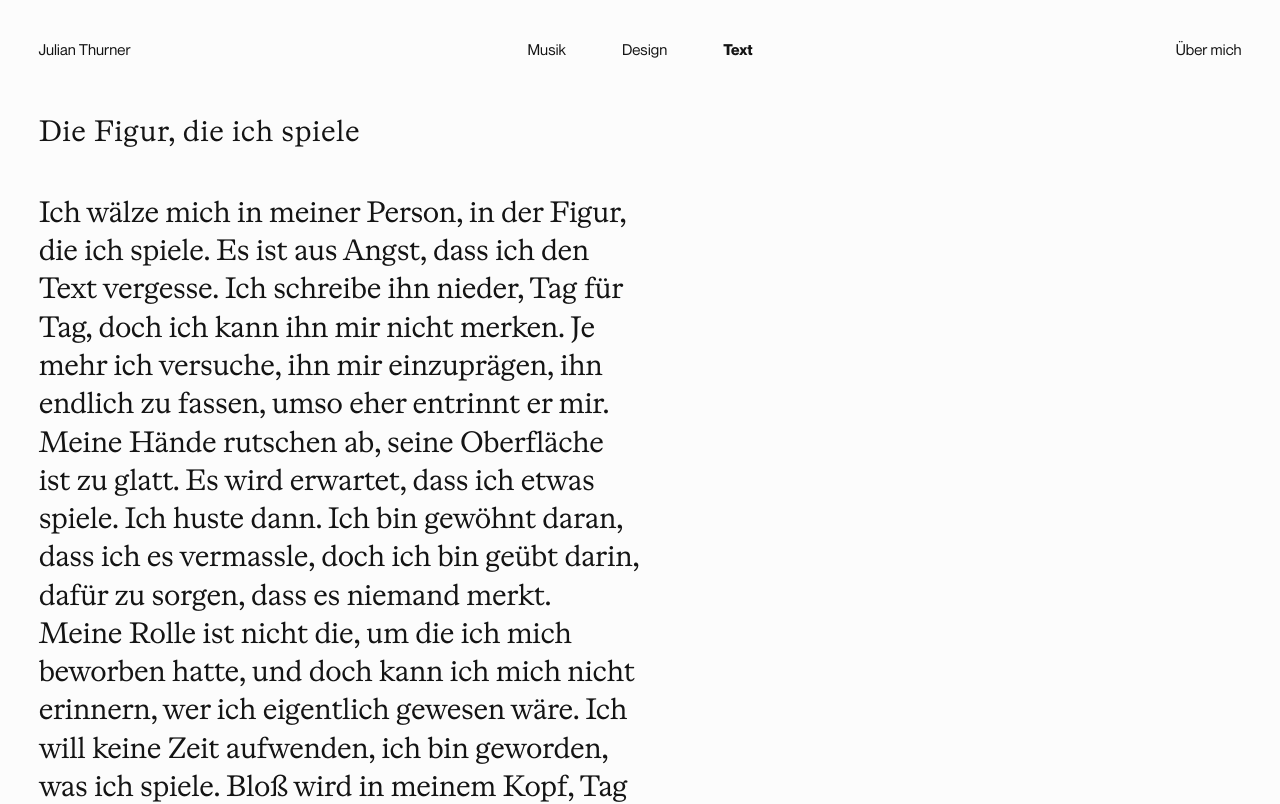
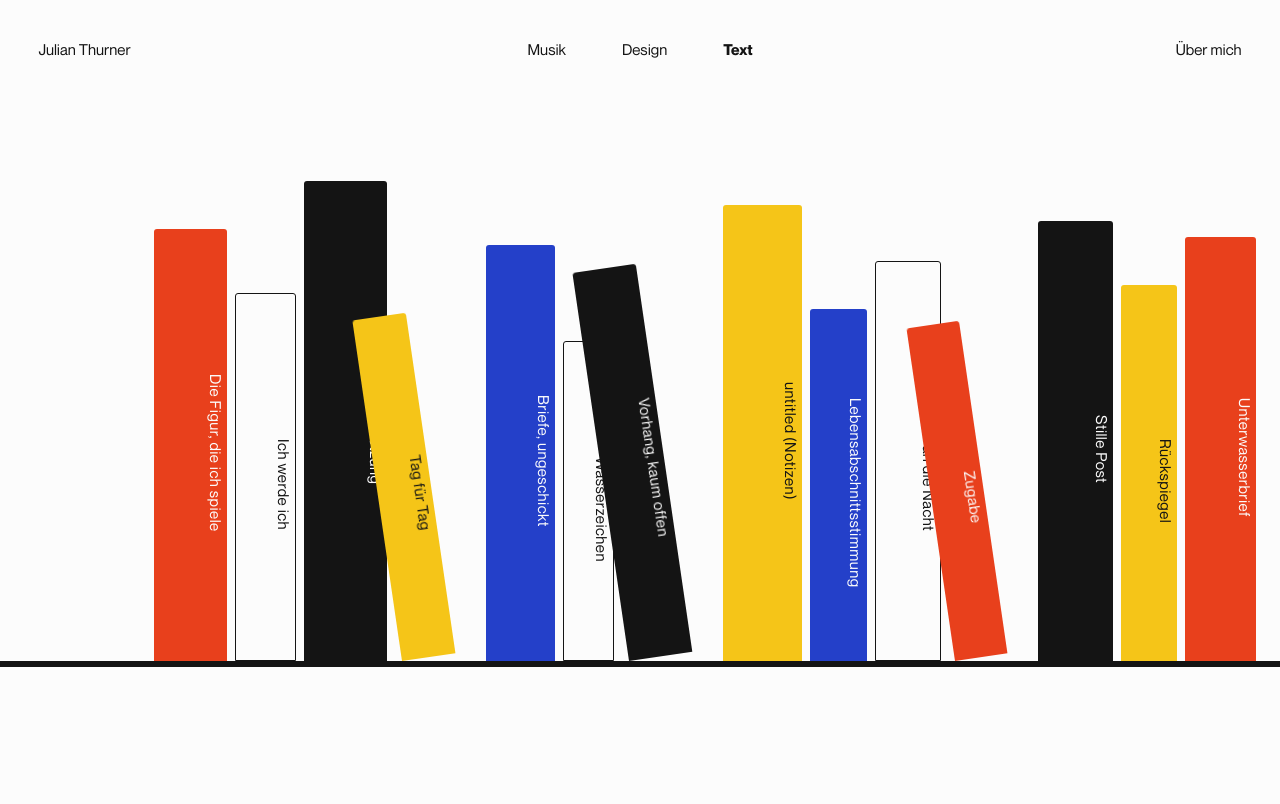
Before and after one commit to julianthurner05/portfolio-website, a plain HTML site: page text.html in a window 1280 px wide. Shown: the top 804 px of the page. Drawn offline with Linux system fonts and the light colour scheme.

Commit message:
Bücherregal für Texte, Design-Seite, Startmenü abgeschafft
/text ist jetzt ein horizontal scrollbares Regal: jeder Text ein
stilisierter Buchrücken in den Seitenfarben, manche lehnen an; das
Rad scrollt seitwärts. "Die Figur, die ich spiele" steht als echtes
Buch und öffnet die Leseseite /text-die-figur, die übrigen Rücken
sind erfundene Platzhalter. Design hat eine eigene Seite mit der
Bauhaus-Dreiheit und der Werkliste. Das Zwischenmenü ist weg: /
leitet auf /musik um, der Name in der Leiste ist nicht mehr
klickbar. Favicon zeigt jetzt das Cursor-Duo (Ring plus Punkt,
im Dunkelmodus weiß), und im Playmodus sind die Titel schlicht
schwarz statt im Differenz-Modus.

Co-Authored-By: Claude Fable 5 <noreply@anthropic.com>

```diff
--- a/script.js
+++ b/script.js
@@ -373,3 +373,18 @@ if (dot && ring && matchMedia("(pointer: fine)").matches) {
 		})();
 	}
 }
+
+// Regal: vertikales Radeln scrollt horizontal
+const shelf = document.querySelector(".shelf");
+if (shelf) {
+	shelf.addEventListener(
+		"wheel",
+		(e) => {
+			if (Math.abs(e.deltaY) > Math.abs(e.deltaX)) {
+				shelf.scrollLeft += e.deltaY;
+				e.preventDefault();
+			}
+		},
+		{ passive: false }
+	);
+}
--- a/styles.css
+++ b/styles.css
@@ -336,16 +336,10 @@ body.listening .track:not(.current) {
 	opacity: 0;
 	pointer-events: none;
 }
-/* lesbar auf jedem Visual: Differenz-Modus macht die Zeile
-   auf dunklem Grund weiß, auf hellem dunkel */
+/* die laufende Zeile liegt schwarz über dem hellen Visual */
 body.listening .track.current {
 	position: relative;
 	z-index: 2;
-	color: #fff;
-	mix-blend-mode: difference;
-}
-body.listening .track.current .t-bar {
-	background: #fff;
 }
 .tracks {
 	list-style: none;
@@ -435,6 +429,68 @@ body.listening .track.current .t-bar {
 }
 .reading p {
 	margin: 0 0 1.45em;
+}
+
+/* Bücherregal: horizontal scrollbar, jeder Text ein stilisierter
+   Buchrücken; manche lehnen an ihren Nachbarn */
+.shelf-page {
+	min-height: 100svh;
+	display: grid;
+	align-content: center;
+}
+.shelf {
+	overflow-x: auto;
+	overflow-y: hidden;
+	scrollbar-width: none;
+}
+.shelf::-webkit-scrollbar {
+	display: none;
+}
+.shelf-row {
+	display: flex;
+	align-items: flex-end;
+	gap: 0.5rem;
+	width: max-content;
+	padding: 3rem 12vw 0;
+	border-bottom: 6px solid var(--black);
+}
+.book {
+	position: relative;
+	flex: none;
+	border-radius: 3px 3px 0 0;
+	text-decoration: none;
+	transition: translate 0.25s ease;
+}
+a.book:hover {
+	translate: 0 -10px;
+}
+.book .spine {
+	position: absolute;
+	inset: 0;
+	display: flex;
+	justify-content: center;
+	writing-mode: vertical-rl;
+	padding-top: 1rem;
+	font-size: 0.95rem;
+	letter-spacing: 0.03em;
+	white-space: nowrap;
+	overflow: hidden;
+}
+.book.lean {
+	transform: rotate(-8deg);
+	transform-origin: bottom left;
+	z-index: 1;
+	margin-left: 0.4rem;
+	margin-right: 1.4rem;
+}
+.b-blue { background: var(--blue); color: var(--paper); }
+.b-red { background: var(--red); color: var(--paper); }
+.b-yellow { background: var(--yellow); color: var(--black); }
+.b-black { background: var(--black); color: var(--paper); }
+.b-paper {
+	background: var(--paper);
+	color: var(--black);
+	border: var(--line) solid var(--black);
 }
 
 /* Kontakt: große Zeilen-Labels, Linie statt Kasten, Senden unten rechts */
--- a/text.html
+++ b/text.html
@@ -12,10 +12,10 @@
 	</head>
 	<body>
 		<header class="topbar">
-			<a class="wordmark" href="/">Julian Thurner</a>
+			<span class="wordmark">Julian Thurner</span>
 			<nav>
 				<a href="/musik">Musik</a>
-				<a href="/#design">Design</a>
+				<a href="/design">Design</a>
 				<a href="/text" aria-current="page">Text</a>
 			</nav>
 			<a href="/about">Über mich</a>
@@ -24,37 +24,53 @@
 		<div id="cursor-ring" aria-hidden="true"></div>
 
 		<main>
-			<div class="page reading">
-				<article>
-					<h1>Die Figur, die ich spiele</h1>
-					<p>
-						Ich wälze mich in meiner Person, in der Figur, die ich spiele. Es
-						ist aus Angst, dass ich den Text vergesse. Ich schreibe ihn
-						nieder, Tag für Tag, doch ich kann ihn mir nicht merken. Je mehr
-						ich versuche, ihn mir einzuprägen, ihn endlich zu fassen, umso
-						eher entrinnt er mir. Meine Hände rutschen ab, seine Oberfläche
-						ist zu glatt. Es wird erwartet, dass ich etwas spiele. Ich huste
-						dann. Ich bin gewöhnt daran, dass ich es vermassle, doch ich bin
-						geübt darin, dafür zu sorgen, dass es niemand merkt. Meine Rolle
-						ist nicht die, um die ich mich beworben hatte, und doch kann ich
-						mich nicht erinnern, wer ich eigentlich gewesen wäre. Ich will
-						keine Zeit aufwenden, ich bin geworden, was ich spiele. Bloß wird
-						in meinem Kopf, Tag für Tag, alles weggewischt, was man mir
-						aufgetragen hat zu sagen. Es ist etwas versteckt hinter meinem
-						Text, ich kann es sehen, aber darf es nicht lesen. Ich darf nicht
-						lesen, denn würde ich es lesen, würde es vor lauter Worten keinen
-						Text mehr geben. Am Tag, an dem ich das hier schreibe, kommt ein
-						Brief. Man sei untröstlich, mich zu bitten, die Zweitbesetzung zu
-						spielen. Ich weine. Die Figur, die ich spiele, ist mein
-						Lebenswerk, man darf sie mir nicht nehmen. Eine andre Lösung gibt
-						es nicht, lese ich im Brief. Ich übergebe mich. All mein Inneres
-						übergebe ich nach außen, bis es mich und alles rund um mich
-						bedeckt. Ich lege mich nieder und wälze mich in meiner Person.
-						Ich tanze im Zentrum meiner Übergabe. es ist Zeit, als Tanzfigur
-						zu leben. Aus Angst, dass ich den Text vergesse, vergesse ich
-						klein beizugeben.
-					</p>
-				</article>
+			<div class="shelf-page">
+				<div class="shelf">
+					<div class="shelf-row">
+						<a class="book b-red" href="/text-die-figur" style="width: 4.6rem; height: 27rem">
+							<span class="spine">Die Figur, die ich spiele</span>
+						</a>
+						<div class="book b-paper" style="width: 3.8rem; height: 23rem">
+							<span class="spine">Ich werde ich</span>
+						</div>
+						<div class="book b-black" style="width: 5.2rem; height: 30rem">
+							<span class="spine">Zweitbesetzung</span>
+						</div>
+						<div class="book b-yellow lean" style="width: 3.4rem; height: 21.5rem">
+							<span class="spine">Tag für Tag</span>
+						</div>
+						<div class="book b-blue" style="width: 4.3rem; height: 26rem">
+							<span class="spine">Briefe, ungeschickt</span>
+						</div>
+						<div class="book b-paper" style="width: 3.2rem; height: 20rem">
+							<span class="spine">Wasserzeichen</span>
+						</div>
+						<div class="book b-black lean" style="width: 4rem; height: 24.5rem">
+							<span class="spine">Vorhang, kaum offen</span>
+						</div>
+						<div class="book b-yellow" style="width: 4.9rem; height: 28.5rem">
+							<span class="spine">untitled (Notizen)</span>
+						</div>
+						<div class="book b-blue" style="width: 3.6rem; height: 22rem">
+							<span class="spine">Lebensabschnittsstimmung</span>
+						</div>
+						<div class="book b-paper" style="width: 4.1rem; height: 25rem">
+							<span class="spine">Notiz an die Nacht</span>
+						</div>
+						<div class="book b-red lean" style="width: 3.3rem; height: 21rem">
+							<span class="spine">Zugabe</span>
+						</div>
+						<div class="book b-black" style="width: 4.7rem; height: 27.5rem">
+							<span class="spine">Stille Post</span>
+						</div>
+						<div class="book b-yellow" style="width: 3.5rem; height: 23.5rem">
+							<span class="spine">Rückspiegel</span>
+						</div>
+						<div class="book b-red" style="width: 4.4rem; height: 26.5rem">
+							<span class="spine">Unterwasserbrief</span>
+						</div>
+					</div>
+				</div>
 			</div>
 		</main>
 
```
Also changed, not shown: about.html (+2 -2 lines), design.html (added, +60 -0 lines), index.html (deleted, +0 -130 lines), kontakt.html (+2 -2 lines), musik.html (+2 -2 lines), text-die-figur.html (added, +64 -0 lines), apple-touch-icon.png, favicon.png, favicon.svg, 1 other file.
